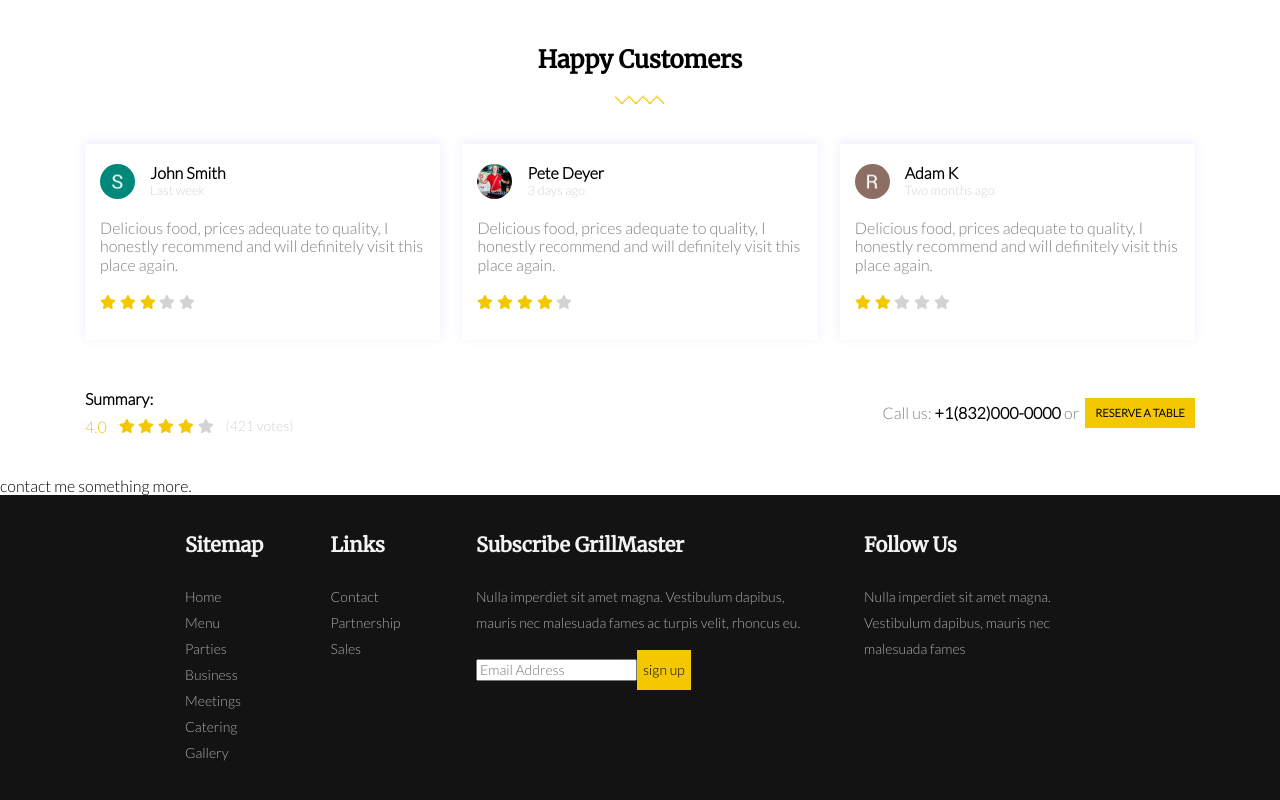
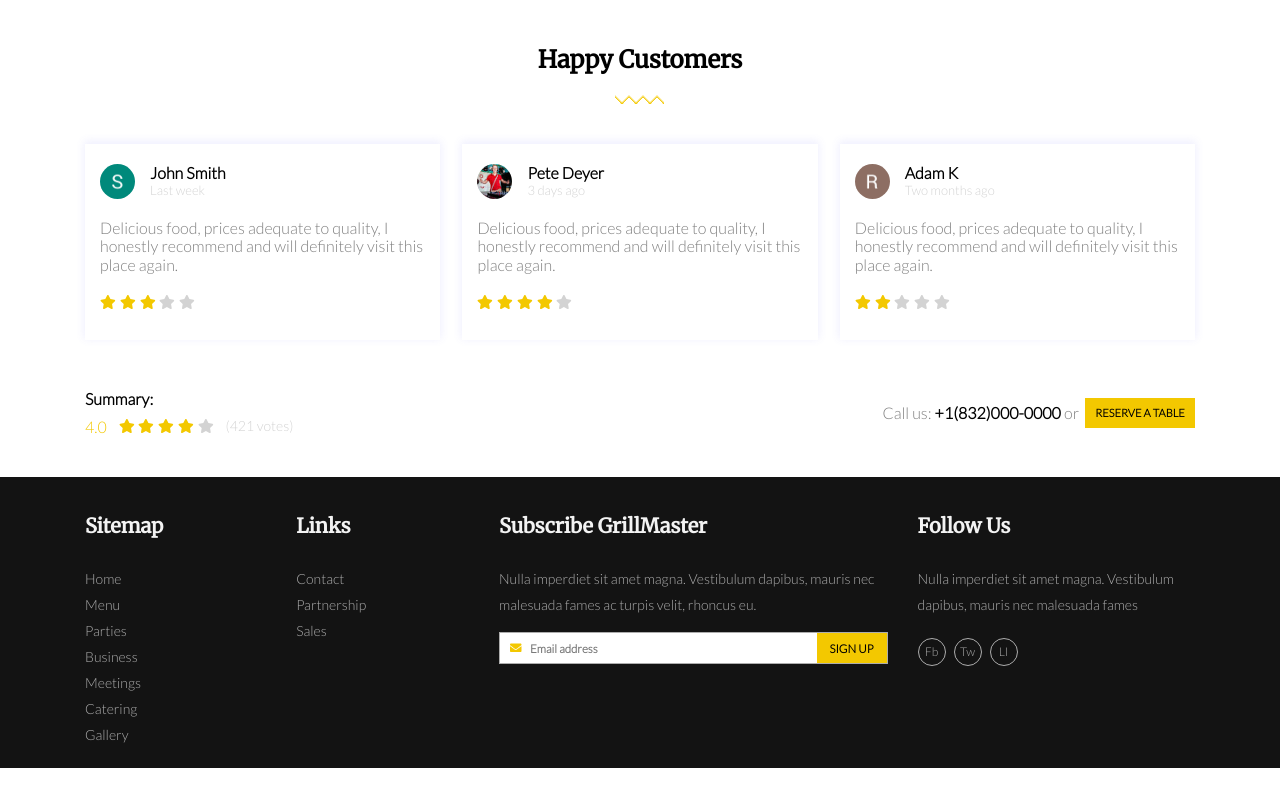
Before and after one commit to safiyc/restaurant, a React (Create React App) app in the folder frontend/: page / in a window 1280 px wide. Shown: the part 1911-2711 px from the top of the page. After the commit the page ends 2679 px from the top, so only its background shows below. Built offline with nearby package versions, Linux system fonts and the light colour scheme.

Commit message:
Complete Footer component

```diff
--- a/frontend/src/App.js
+++ b/frontend/src/App.js
@@ -18,7 +18,7 @@ function App() {
         <AboutUs />
         <MiniMenu />
         <Testimonials />
-        <Contact />
+        {/* <Contact /> */}
       </Layout>
     </>
   );
--- a/frontend/src/components/Footer/Footer.js
+++ b/frontend/src/components/Footer/Footer.js
@@ -43,6 +43,11 @@ const Footer = () => {
             Nulla imperdiet sit amet magna. Vestibulum dapibus, mauris nec
             malesuada fames
           </p>
+          <ul>
+            <li>Fb</li>
+            <li>Tw</li>
+            <li>LI</li>
+          </ul>
         </S.FollowColumn>
       </S.Content>
     </S.Footer>
--- a/frontend/src/components/Footer/emailForm.js
+++ b/frontend/src/components/Footer/emailForm.js
@@ -3,9 +3,9 @@ import * as S from './emailFormStyles';
 
 export default function EmailForm() {
   return (
-    <form>
-      <input id="emailAddress" type="email" placeholder="Email Address" />
+    <S.form>
+      <S.FontAwesomeIcon icon={S.faEnvelope} /><S.input id="emailAddress" type="email" placeholder='Email address' />
       <S.button>sign up</S.button>
-    </form>
+    </S.form>
   );
 }
--- a/frontend/src/components/Footer/emailFormStyles.js
+++ b/frontend/src/components/Footer/emailFormStyles.js
@@ -1,16 +1,46 @@
 import styled from 'styled-components';
-import { color, above } from '../../util';
+import { FontAwesomeIcon } from '@fortawesome/react-fontawesome';
+import { faEnvelope } from '@fortawesome/free-solid-svg-icons';
+import { color } from '../../util';
 
 export const form = styled.form`
-  input {
-    height: 60px;
+  position: relative;
+  border: 1px solid ${color.gray};
+  font-size: 1.15rem;
+  margin-top: 1rem;
+  margin-bottom: 1rem;
+
+  & > svg {
+    color: ${color.yellow};
+    position: absolute;
+    left: 10px;
+    top: 0;
+    bottom: 0;
+    margin-top: auto;
+    margin-bottom: auto;
   }
+`;
 
+export const input = styled.input`
+  border: none;
+  height: 30px;
+  width: calc(100% - 70px);
+  padding-left: 30px;
+  font-weight: 600;
 `;
 
 export const button = styled.button`
   background-color: ${color.yellow};
   border: none;
   border-radius: none;
-  height: 40px;
+  height: 30px;
+  width: 70px;
+  font-weight: 600;
+  text-transform: uppercase;
+
+  &:hover {
+    color: white;
+  }
 `;
+
+export { FontAwesomeIcon, faEnvelope };
--- a/frontend/src/components/Footer/footerStyles.js
+++ b/frontend/src/components/Footer/footerStyles.js
@@ -1,65 +1,83 @@
 import styled from 'styled-components';
-import { color, above, SideMargins } from '../../util';
+import { color, above } from '../../util';
 
 export const Footer = styled.footer`
-  display: grid;
-
+  width: 100%;
   background: ${color.black};
   color: ${color.gray};
-  max-width: 100vw;
-  overflow: hidden;
 `;
 
 export const Content = styled.div`
+  padding: 0 15px;
+  margin: 0 auto;
   display: grid;
-  grid-template-columns: 50vw 50vw;
-  ${SideMargins};
+  grid-template-areas:
+    'sitemap links'
+    'subscribe subscribe'
+    'follow follow';
   margin-top: 1rem;
   margin-bottom: 2rem;
 
   ${above.med`
-    grid-template-columns: 1.5fr 1.5fr 4fr 3fr;
-    /* margin: 3.7rem 0 6.4rem 0; */
+    width: calc(100% - 170px);
+    padding: 0;
+    grid-template-columns: auto auto 35% 25%;
+    grid-template-areas: 'sitemap links subscribe follow';
+    grid-gap: 30px;
   `};
 `;
 
 const Column = styled.div`
-  /* width: auto; */
-  margin: 0 3rem;
   font-size: 1.4rem;
   line-height: 2.6rem;
 
   ul {
     padding: 0;
+    margin: 0;
+
+    li:hover {
+      color: ${color.yellow};
+    }
   }
 `;
 
 export const SiteMapColumn = styled(Column)`
-  ${above.med`
-    grid-column: 1/2;
-  `}
+  grid-area: sitemap;
 `;
 
 export const LinksColumn = styled(Column)`
-  ${above.med`
-    grid-column: 2/3;
-  `}
+  grid-area: links;
 `;
 
 export const SubscribeColumn = styled(Column)`
-  grid-column: 1/-1;
-
-  ${above.med`
-    grid-column: 3/4;
-  `}
+  grid-area: subscribe;
 `;
 
 export const FollowColumn = styled(Column)`
-  grid-column: 1/-1;
+  grid-area: follow;
 
-  ${above.med`
-    grid-column: 4/5;
-  `}
+  ul {
+    width: 100px;
+    margin-top: 20px;
+    display: flex;
+    justify-content: space-between;
+
+    li {
+      border: 1px solid ${color.gray};
+      border-radius: 20px;
+      width: 28px;
+      height: 28px;
+      line-height: 25px;
+      color: ${color.gray};
+      text-align: center;
+      font-size: 1.2rem;
+
+      &:hover {
+        border: 1px solid ${color.yellow};
+        color: ${color.yellow};
+      }
+    }
+  }
 `;
 
 export const h4 = styled.h4`
```
Also changed, not shown: 1 other file (tests, documents, lock files or other folders).
